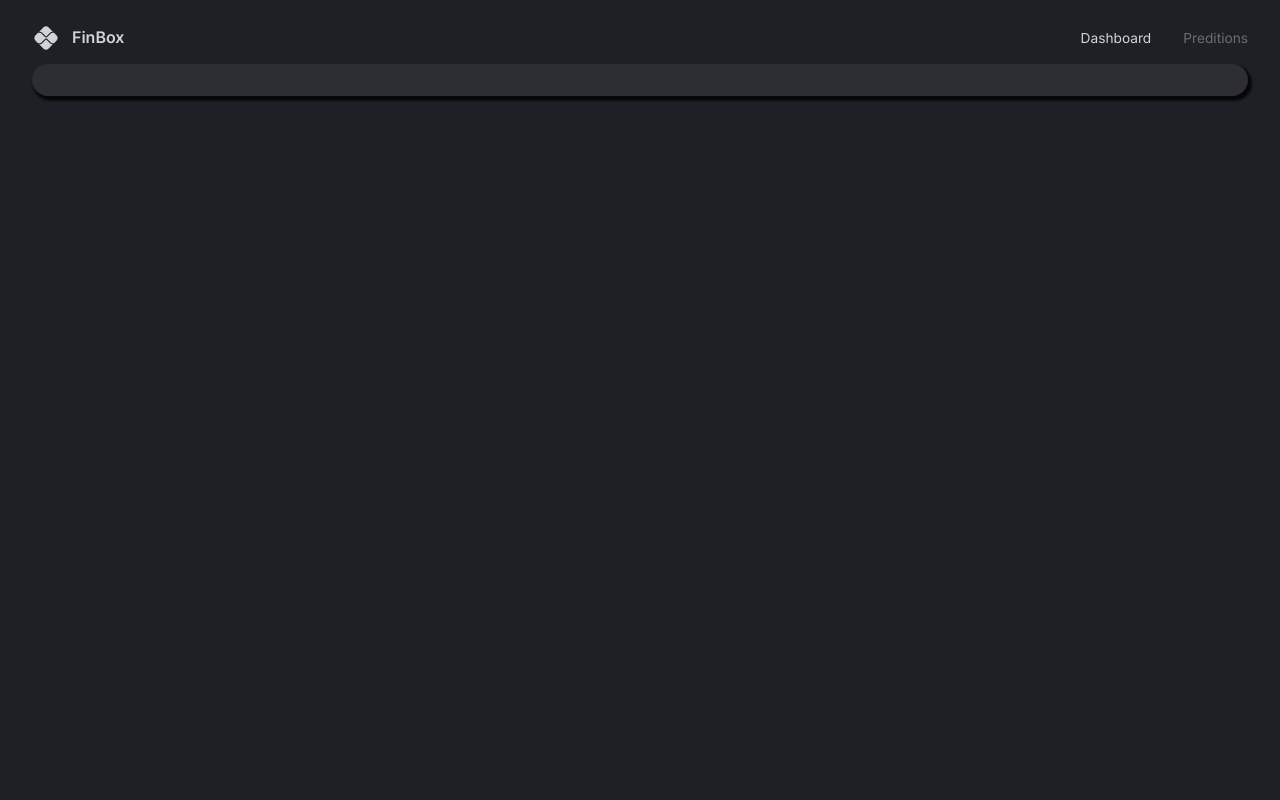
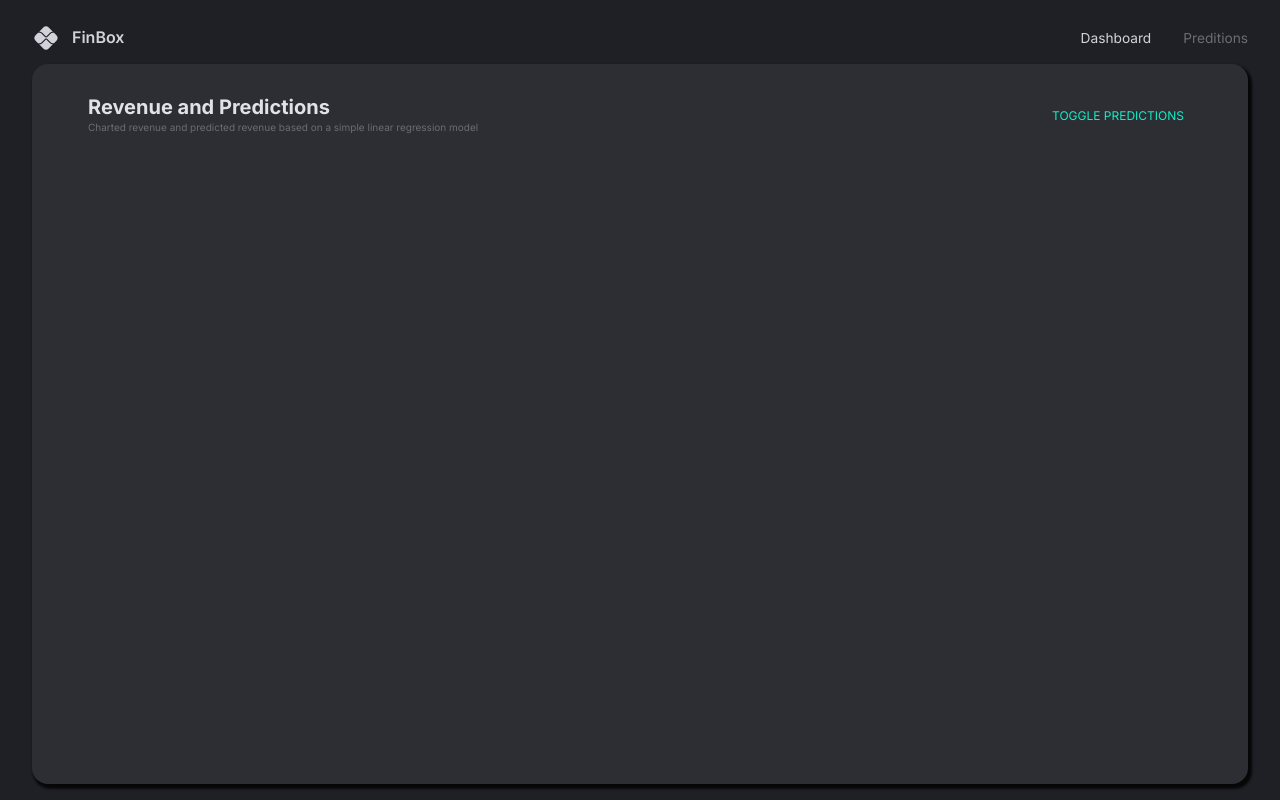
Before and after one commit to AdityaJamdade/finance-dashboard, a React (Vite) app: page /predictions in a window 1280 px wide. Built offline with nearby package versions, Linux system fonts and the light colour scheme; no server answers.

Commit message:
fixed - stying error in predictions

```diff
--- a/src/App.tsx
+++ b/src/App.tsx
@@ -15,7 +15,7 @@ function App() {
         <ThemeProvider theme={theme}>
           <CssBaseline />
 
-          <Box height="10%" width="100%" padding="1rem 2rem 4rem 2rem">
+          <Box height="100%" width="100%" padding="1rem 2rem 4rem 2rem">
             <Navbar />
             <Routes>
               <Route path="/" element={<Dashboard />} />
--- a/src/scenes/predictions/index.tsx
+++ b/src/scenes/predictions/index.tsx
@@ -12,17 +12,19 @@ const Predictions = (props: Props) => {
   const { data: kpiData } = useGetKpisQuery();
 
   return (
-    <DashboardBox width="100%" height="1rem" p="1rem" overflow="hidden">
+    <DashboardBox width="100%" height="100%" p="1rem" overflow="hidden">
       <FlexBetween m="1rem 2.5rem">
         <Box>
           <Typography variant="h3">Revenue and Predictions</Typography>
           <Typography variant="h6">
-            charted revenue and predicted revenue based on a simple linear
+            Charted revenue and predicted revenue based on a simple linear
             regression model
           </Typography>
         </Box>
 
-        <Button onClick={() => setIsPredictions(!isPredictions)}></Button>
+        <Button onClick={() => setIsPredictions(!isPredictions)}>
+          Toggle Predictions
+        </Button>
       </FlexBetween>
     </DashboardBox>
   );
```
